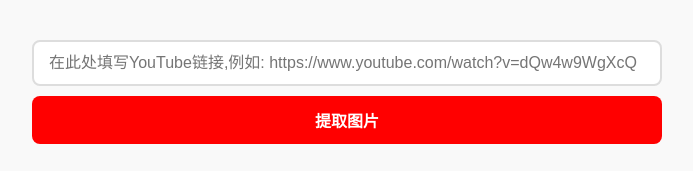
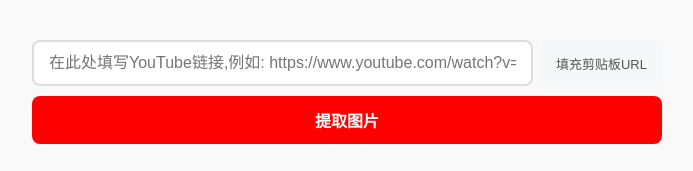
Before and after one commit to girl-dream/Get_YouTube_Thumbnail_Img, a plain HTML site: page index.html in a window 1280 px wide. Shown: the top 171 px of the page, 293-986 px from the left. Drawn offline with Linux system fonts and the light colour scheme.

Commit message:
Update index.html

```diff
--- a/index.html
+++ b/index.html
@@ -52,7 +52,6 @@
             transition: background-color 0.3s, color 0.3s;
         }
 
-        /* 统一 Form 布局 */
         form {
             width: 100%;
             max-width: 630px;
@@ -62,7 +61,6 @@
         }
 
         #url-input {
-            width: 100%;
             padding: 12px 15px;
             font-size: 16px;
             background-color: var(--input-bg);
@@ -95,6 +93,34 @@
 
         .submit-btn:hover {
             background-color: var(--primary-hover);
+        }
+
+        .url-row {
+            display: flex;
+            gap: 8px;
+            width: 100%;
+            margin-bottom: 10px;
+        }
+
+        .url-row #url-input {
+            flex: 1;
+            margin-bottom: 0;
+        }
+
+        .url-row button {
+            padding: 0 15px;
+            background-color: var(--secondary-btn-bg);
+            color: var(--tag-text);
+            border: none;
+            border-radius: 8px;
+            font-size: 13px;
+            cursor: pointer;
+            white-space: nowrap;
+            transition: background 0.3s;
+        }
+
+        .url-row button:hover {
+            background-color: var(--secondary-btn-hover);
         }
 
         .results-container {
@@ -175,8 +201,10 @@
 
 <body>
     <form>
-        <input type="url" id="url-input" placeholder="在此处填写YouTube链接,例如: https://www.youtube.com/watch?v=dQw4w9WgXcQ"
-            required>
+        <div class="url-row">
+            <input type="url" id="url-input" placeholder="在此处填写YouTube链接,例如: https://www.youtube.com/watch?v=dQw4w9WgXcQ" required>
+            <button type="button" onclick="copy_url()">填充剪贴板URL</button>
+        </div>
         <input type="submit" class="submit-btn" value="提取图片">
         <div class="results-container">
             <!-- 720p 组 -->
@@ -225,6 +253,21 @@
             }
         }
 
+        function copy_url() {
+            navigator.clipboard.readText().then(text => {
+                try {
+                    const url = new URL(text.trim())
+                    if (url.hostname == 'www.youtube.com') {
+                        url_input.value = text
+                    } else{
+                        alert('复制的不是YouTube URL')
+                    }
+                } catch (error) {
+                    alert('复制的不是URL')
+                }
+            })
+        }
+
         function copy(dom, text) {
             try {
                 navigator.clipboard.writeText(text)
```
